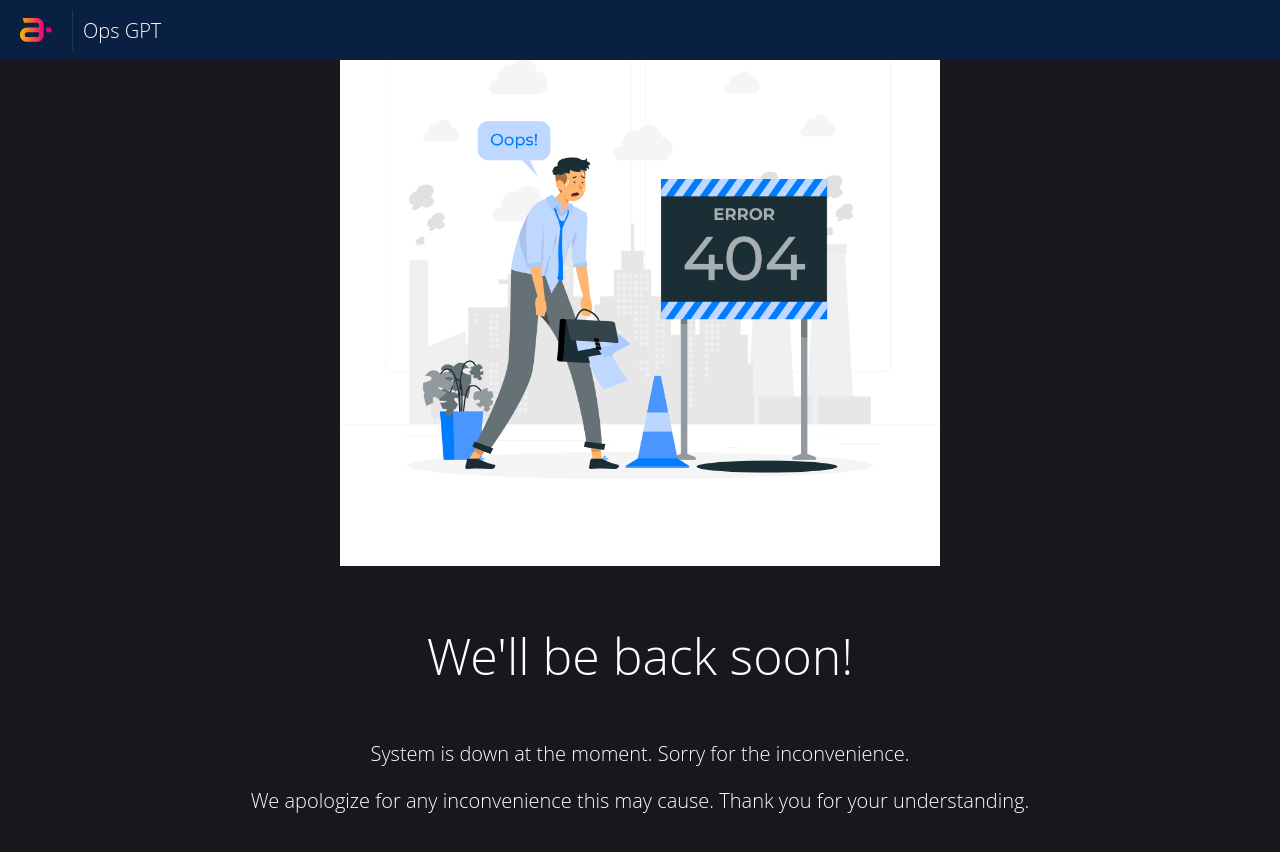
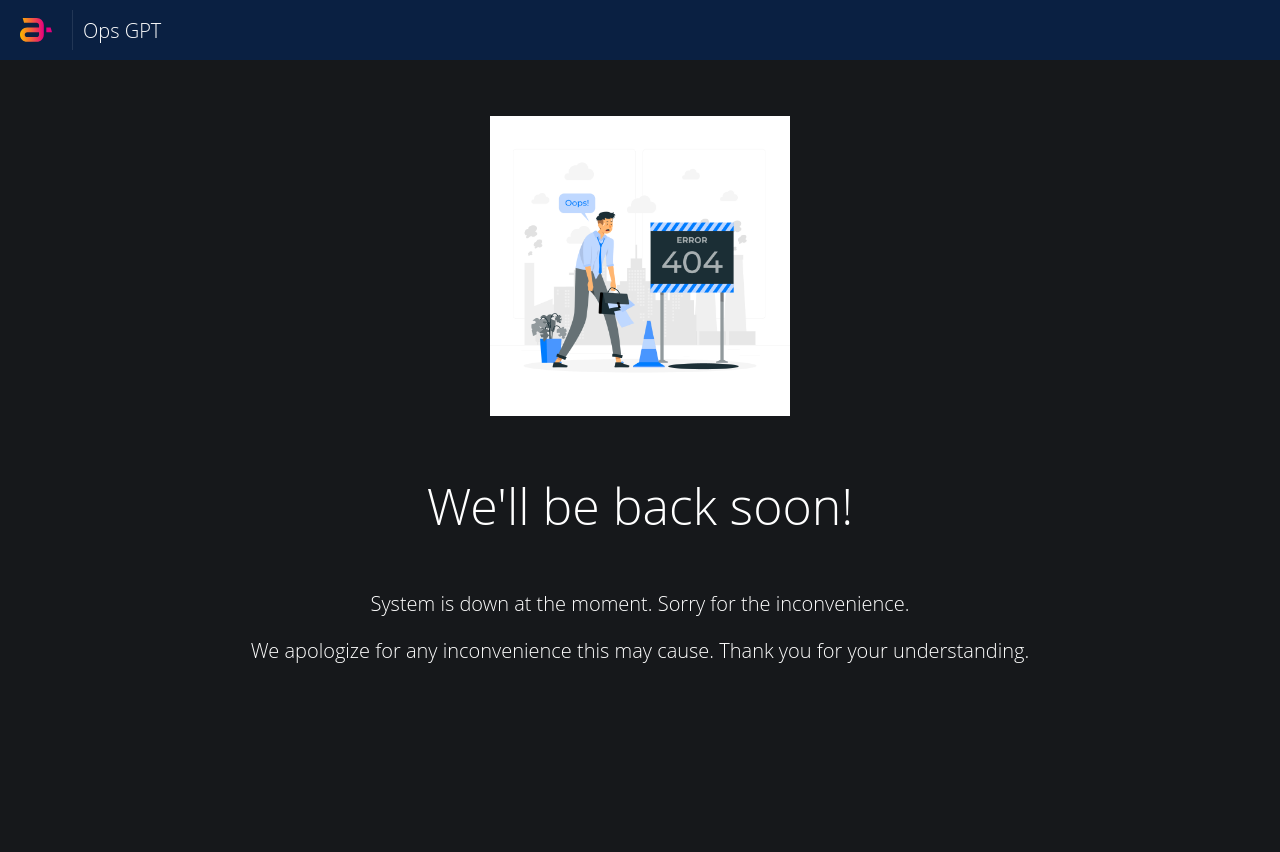
Before and after one commit to yashshah2014/unavailable, a plain HTML site: page index.html in a window 1280 px wide. After the commit the page ends 800 px from the top, so only its background shows below. Drawn offline with Linux system fonts and the light colour scheme.

Commit message:
Update index.html

```diff
--- a/index.html
+++ b/index.html
@@ -61,7 +61,7 @@
         <div class="container">
         <section id="maintenance" class="auth-height">
         	<!--https://www.freepik.com/free-vector/404-error-with-tired-person-concept-illustration_20824300.htm#query=unavailable&position=46&from_view=keyword&track=sph-->
-            <img src="https://yashshah2014.github.io/unavailable/unavailable.jpg" alt="" class="img-fluid maintenance-img mt-2" height="600" width="600">
+            <img src="https://yashshah2014.github.io/unavailable/unavailable.jpg" alt="" class="img-fluid maintenance-img mt-2" height="300" width="300">
             <h1>We'll be back soon!</h1>
 		</section>
         <div class="message">
```
